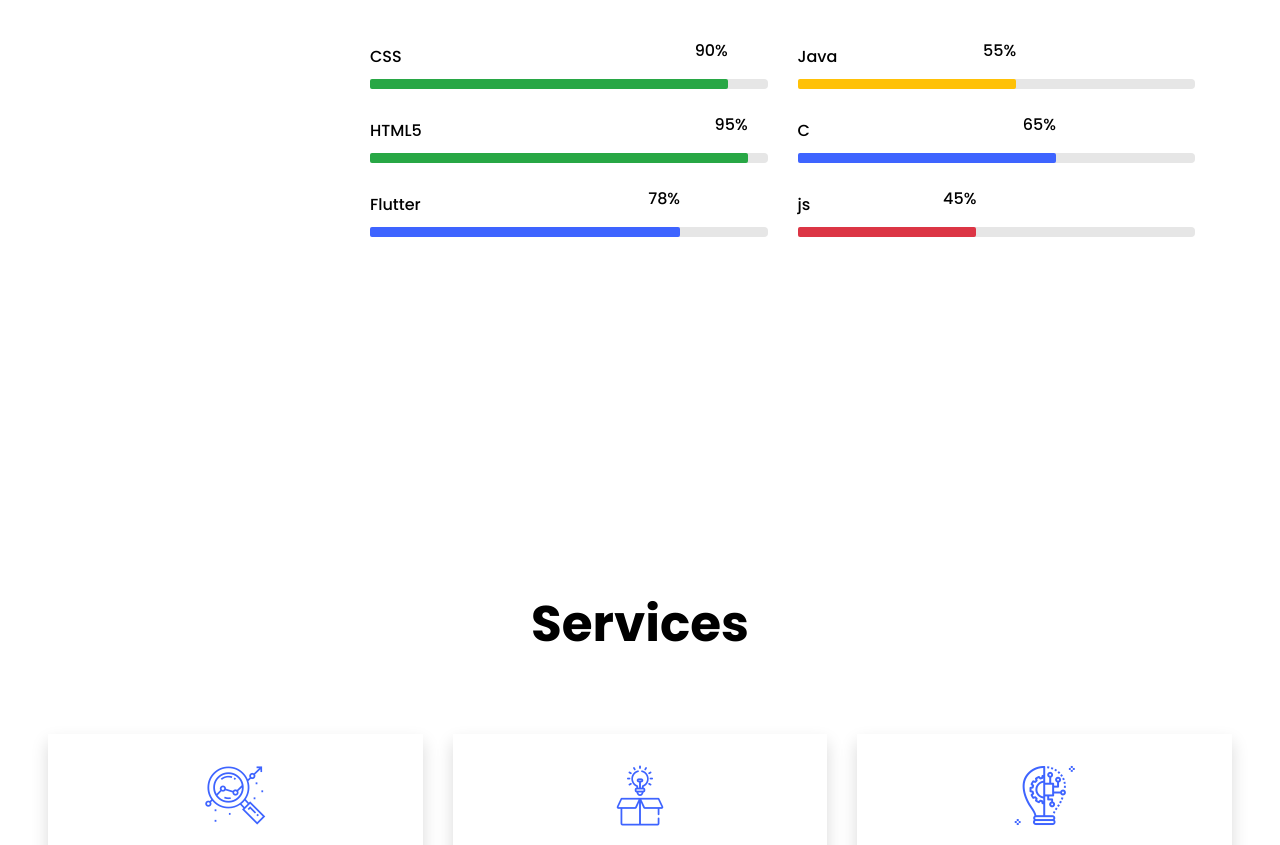
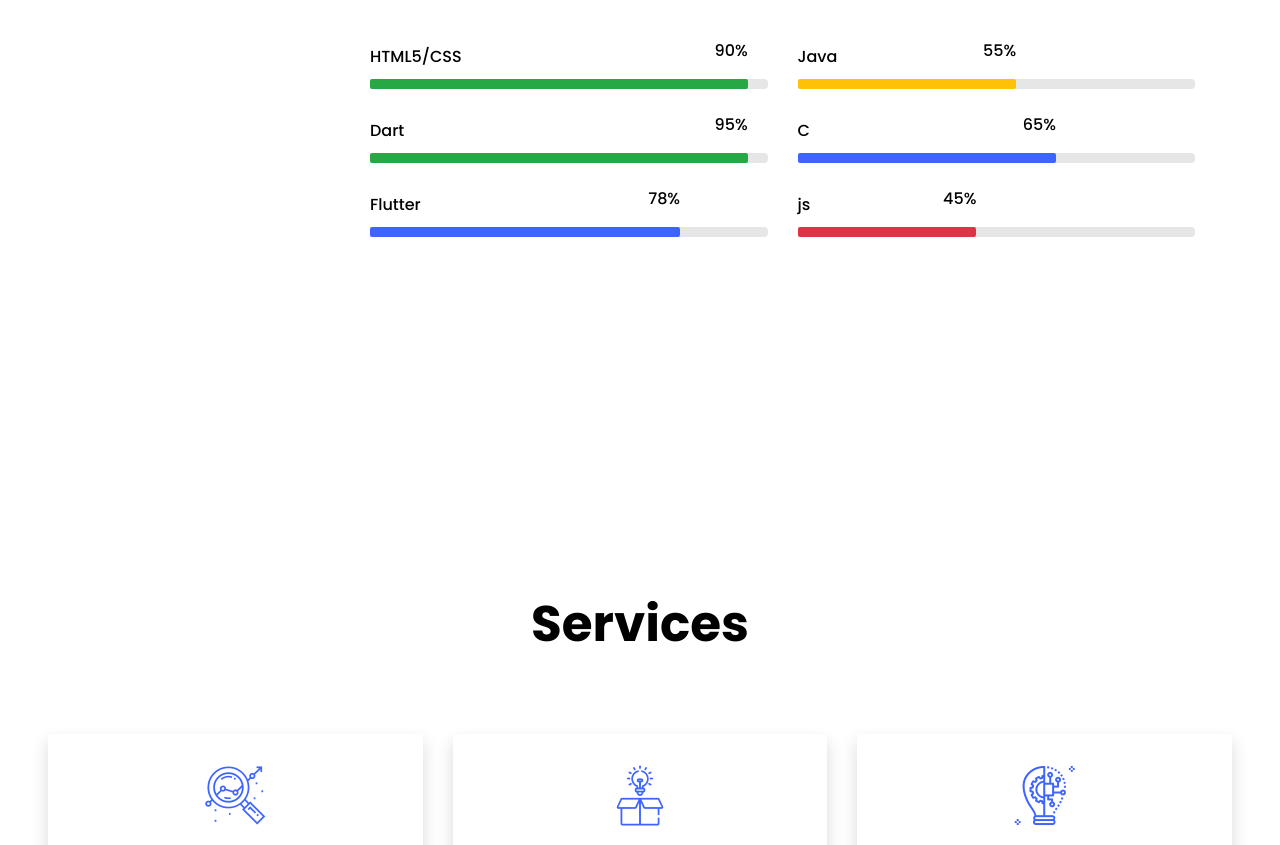
Before and after one commit to abhijith-k-r/portfolio, a plain HTML site: page index.html in a window 1280 px wide. Shown: the part 3138-3983 px from the top of the page. Drawn offline with Linux system fonts and the light colour scheme; files whose address does not match are found by name.

Commit message:
Update index.html

```diff
--- a/index.html
+++ b/index.html
@@ -377,10 +377,10 @@
 							<!-- progresess in css  -->
 					  		<div class="col-md-6 animate-box">
 									<div class="progress-wrap ftco-animate">
-										<h3>CSS</h3>
+										<h3>HTML5/CSS</h3>
 										<div class="progress">
 										 	<div class="progress-bar color-1 bg-success" role="progressbar" aria-valuenow="90"
-										  	aria-valuemin="0" aria-valuemax="100" style="width:90%">
+										  	aria-valuemin="0" aria-valuemax="100" style="width:95%">
 										    <span>90%</span>
 										  	</div>
 										</div>
@@ -401,7 +401,7 @@
 								<!-- progressess in Html  -->
 								<div class="col-md-6 animate-box">
 									<div class="progress-wrap ftco-animate">
-										<h3>HTML5</h3>
+										<h3>Dart</h3>
 										<div class="progress">
 										 	<div class="progress-bar color-3 bg-success" role="progressbar " aria-valuenow="95"
 										  	aria-valuemin="0" aria-valuemax="100" style="width:95%">
```
